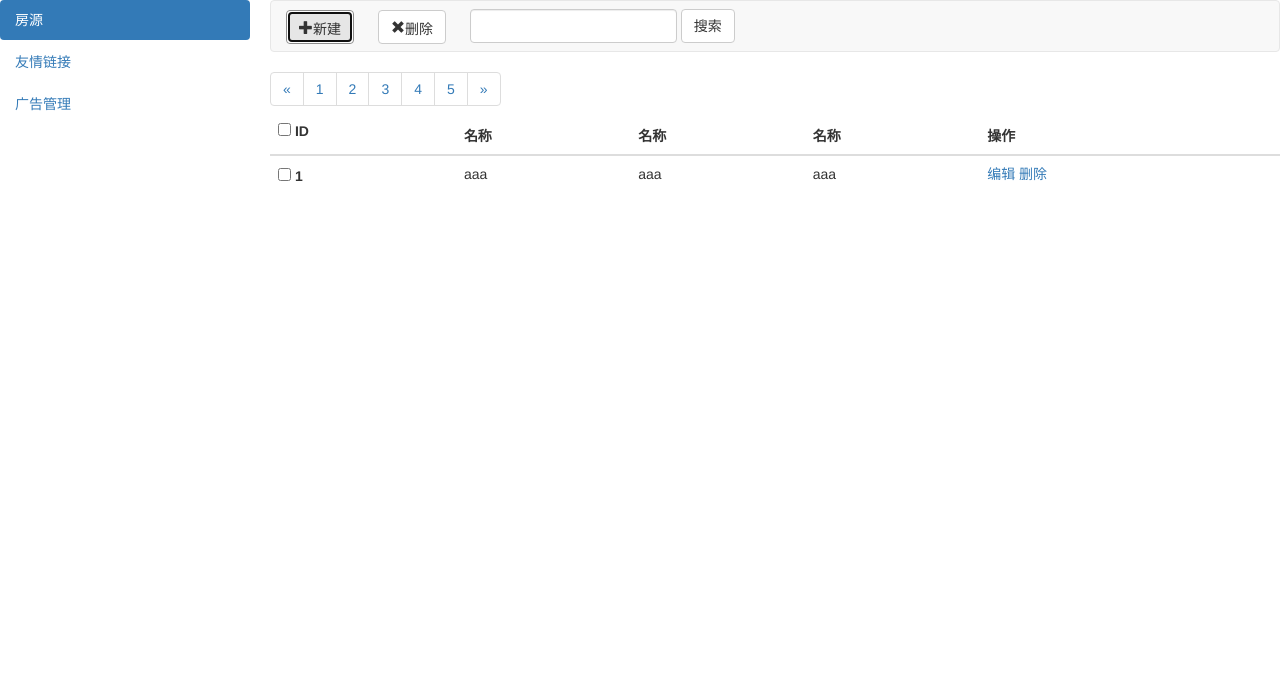
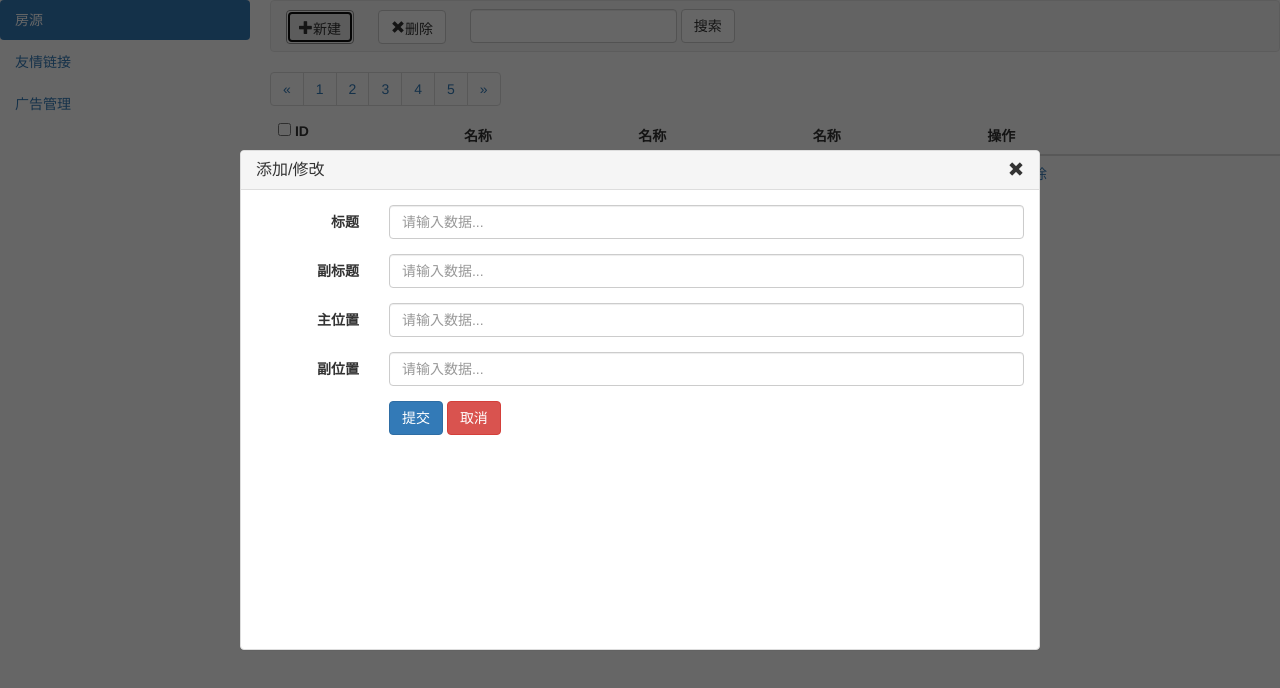
Before and after one commit to HopperDai/HP_server, a website: page template/index.ejs in a window 1280 px wide. Both pictures are taken after a click on the button "新建". Drawn offline with nearby package versions, Linux system fonts and the light colour scheme; files that its build step writes are made by us from their sources; files whose address does not match are found by name.

Commit message:
数据提交

```diff
--- a/routers/admin/index.js
+++ b/routers/admin/index.js
@@ -86,3 +86,8 @@ router.get('/', (req, res) => {
 router.get('/house', (req, res) => {
     res.render('index');
 });
+
+router.post('/house', (req, res) => {
+    console.log(req.body);
+    res.end();
+});
--- a/template/index.ejs
+++ b/template/index.ejs
@@ -108,12 +108,15 @@
     <div class="panel-heading">
       <h3 class="panel-title">
         添加/修改
-        <a href="#" class="pull-right glyphicon glyphicon-remove"></a>
+        <a href="#" id="btn_close" class="pull-right glyphicon glyphicon-remove"></a>
       </h3>
     </div>
     <div class="panel-body" style="overflow:auto; height:460px;">
-      <form class="form-horizontal" method="post">
-        <div class="form-group">
+      <!-- action="?" 当前页面，当前地址，原地提交 -->
+      <form class="form-horizontal" action="?" method="post">
+        <div id="form-container"></div>
+
+        <!-- <div class="form-group">
           <label for="id1" class="col-sm-2 control-label">数据1</label>
           <div class="col-sm-10">
             <input type="text" class="form-control" id="id1" placeholder="请输入数据...">
@@ -156,9 +159,9 @@
         <div class="form-group">
           <div class="col-sm-10 col-sm-offset-2">
             <button type="submit" class="btn btn-primary">提交</button>
-            <button type="button" class="btn btn-danger">取消</button>
+            <button type="button" id="btn_cancel" class="btn btn-danger">取消</button>
           </div>
-        </div>
+        </div> -->
       </form>
     </div>
   </div>
@@ -168,10 +171,66 @@
     let btnAdd = $('#btn_add');
     let shadow = $('#shadow');
     let dialog = $('#dialog');
+    let btnClose = $('#btn_close');
+    let btnCancel = $('#btn_cancel');
 
-    btnAdd.onclick = () => {
-      shadow.style.display = "block";
+    btnAdd.on('click', () => {
+      shadow.css('display', 'block');
+      dialog.css('display', 'block');
+    });
+
+    btnClose.on('click', hideDialog);
+    btnCancel.on('click', hideDialog);
+
+    function hideDialog() {
+      shadow.css('display', 'none');
+      dialog.css('display', 'none');
     }
+
+    // 动态生成表单
+    let formContainer = $('#form-container');
+    const formInputs = [{
+        type: 'text',
+        name: 'title',
+        title: '标题'
+      },
+      {
+        type: 'text',
+        name: 'sub_title',
+        title: '副标题'
+      },
+      {
+        type: 'text',
+        name: 'position_main',
+        title: '主位置'
+      },
+      {
+        type: 'text',
+        name: 'position_second',
+        title: '副位置'
+      },
+    ];
+    formContainer.html();
+    let htmlStr = '';
+    formInputs.forEach((item, index) => {
+      htmlStr +=
+        `
+       <div class="form-group">
+          <label for="id${index}" class="col-sm-2 control-label">${item.title}</label>
+          <div class="col-sm-10">
+            <input type="${item.type}" name="${item.name}" class="form-control" id="id${index}" placeholder="请输入数据...">
+          </div>
+        </div>
+      `
+    });
+    htmlStr +=
+      `<div class="form-group">
+          <div class="col-sm-10 col-sm-offset-2">
+            <button type="submit" class="btn btn-primary">提交</button>
+            <button type="button" id="btn_cancel" class="btn btn-danger">取消</button>
+          </div>
+        </div>`;
+    formContainer.html(htmlStr);
   </script>
 </body>
 
```
